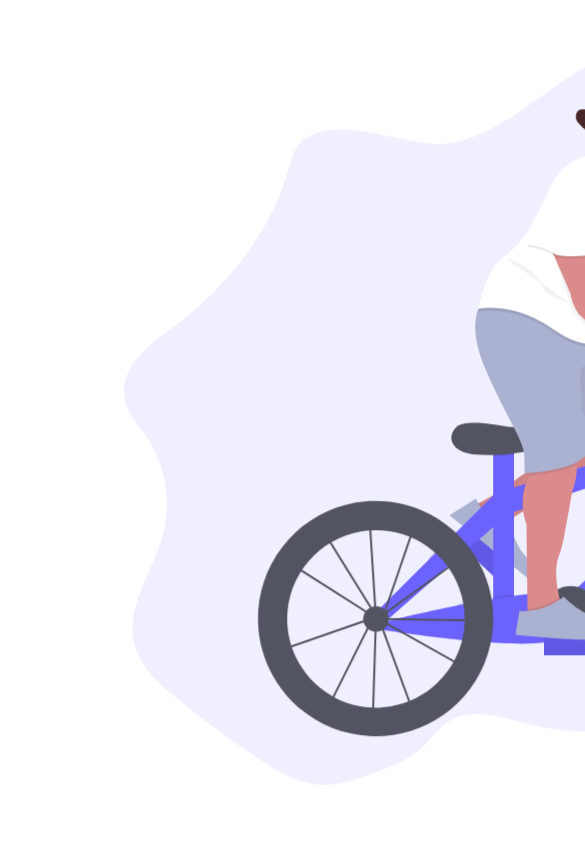
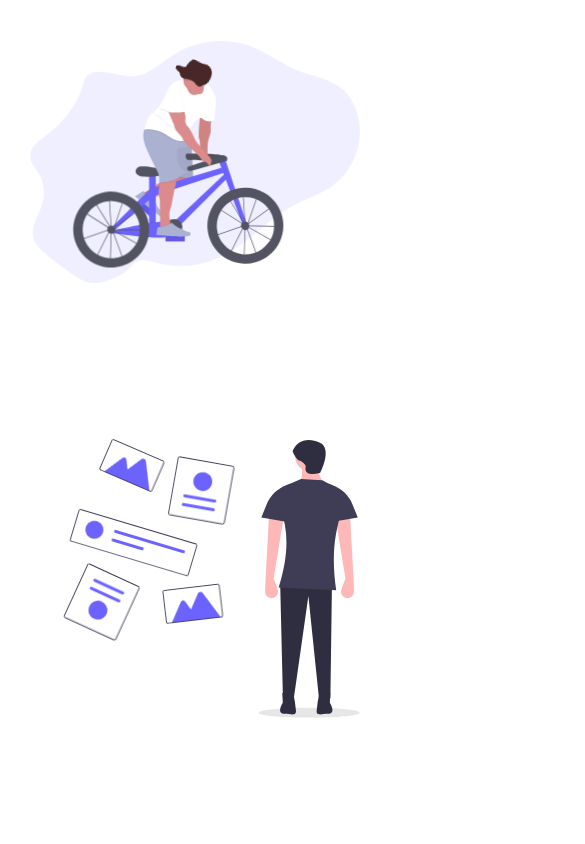
Before and after one commit to Lenarqa/svgAnimationExample, a plain HTML site: page index.html in a window 390 px wide. Shown: the top 844 px of the page, 585 px wide, since content can reach past the window. Drawn offline with Linux system fonts and the light colour scheme.

Commit message:
add flex

```diff
--- a/index.html
+++ b/index.html
@@ -7,6 +7,9 @@
     <title>Svg animation example</title>
 </head>
 <body>
+    <div class="container">
+
+        <div class="svg-container">
 
             <div class="svg-item">
                 <svg width="1023" height="785" viewBox="0 0 1023 785" fill="none" xmlns="http://www.w3.org/2000/svg">
@@ -78,7 +81,7 @@
                     <path id="head" d="M450.624 106.927C452.754 113.607 462.984 113.817 468.234 118.737C470.964 121.297 472.234 125.077 475.234 127.357C479.404 130.537 485.424 129.837 490.734 129.077C501.424 127.557 512.904 126.647 522.544 131.257C525.964 132.887 529.034 135.167 532.604 136.497C536.174 137.827 540.604 137.987 543.504 135.627C545.824 133.737 546.674 130.627 548.774 128.547C550.404 126.907 552.674 125.987 554.534 124.547C558.614 121.467 560.374 116.447 561.534 111.647C563.934 101.767 564.624 91.1167 560.534 81.7467C556.444 72.3767 546.604 64.7467 535.864 65.2367C532.574 65.3867 529.364 66.2367 526.084 66.5967C517.534 67.4667 509.084 64.5967 500.504 64.1067C498.015 63.8039 495.49 64.1483 493.174 65.1067C491.427 66.0775 489.92 67.4273 488.764 69.0567C484.836 74.2021 482.146 80.1836 480.904 86.5367C479.904 91.3267 479.854 95.6667 473.984 96.4067C467.314 97.2867 446.114 92.7967 450.624 106.927Z" fill="#472727"/>
                     </g>
                 </svg>
-    </div>
+            </div><!-- svg-item -->
 
             <div class="svg-item">
                 <svg width="658" height="740" viewBox="0 0 658 740" fill="none" xmlns="http://www.w3.org/2000/svg">
@@ -130,8 +133,10 @@
                     </clipPath>
                     </defs>
                 </svg>
+            </div><!-- svg-item -->
+        </div><!-- svg-container -->
+    </div>
 
-    </div>
 
 
 </body>
--- a/style.css
+++ b/style.css
@@ -4,9 +4,20 @@
     box-sizing: border-box;
 }
 
-body{
-    width: 1270px;
+.container{
+    width: 100%;
+    max-width: 1270px;
     margin: 0 auto;
+}
+
+.svg-container{
+    display: flex;
+    flex-direction: column;
+    justify-content: center;
+}
+
+.svg-item{
+    width: 100%;
     text-align: center;
 }
 
@@ -111,3 +122,28 @@ body{
     50%{transform: rotate(4deg)  translateX(-100px) rotateZ(33deg)}
     100%{transform: rotate(0deg) translateX(0);}
 }
+
+/* 1200  */
+
+@media(max-width:1200px){
+    .svg-item{
+        width: 100%;
+        padding: 30px;
+    }
+
+    .svg-item svg{
+        width: 100%;
+        height: auto;
+    }
+}
+
+@media(max-width:990px){
+    .svg-item{
+        width: 100%;
+    }
+
+    .svg-item svg{
+        width: 100%;
+        height: auto;
+    }
+}
```
Lines whose indentation alone changed are shown as unchanged.
